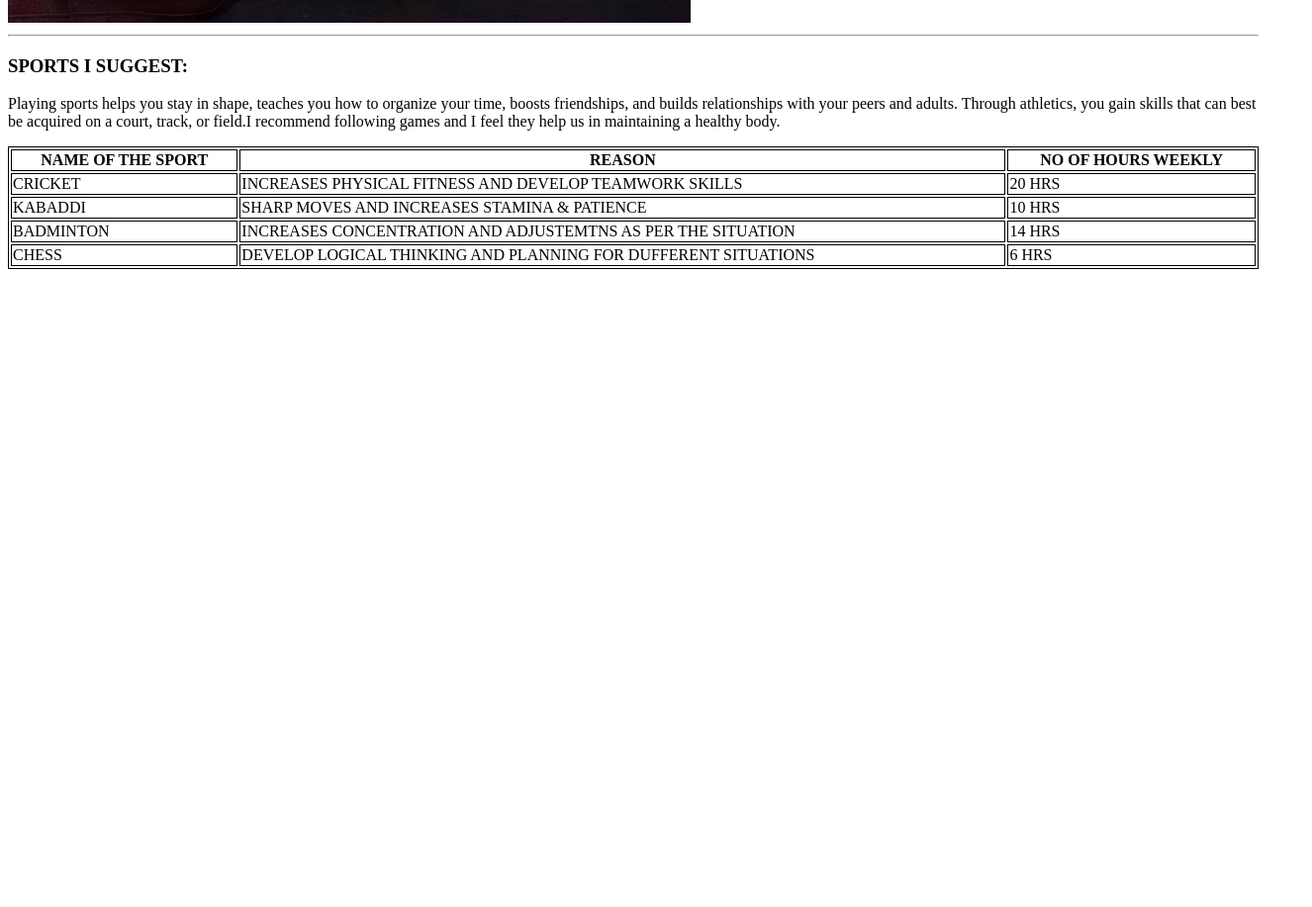
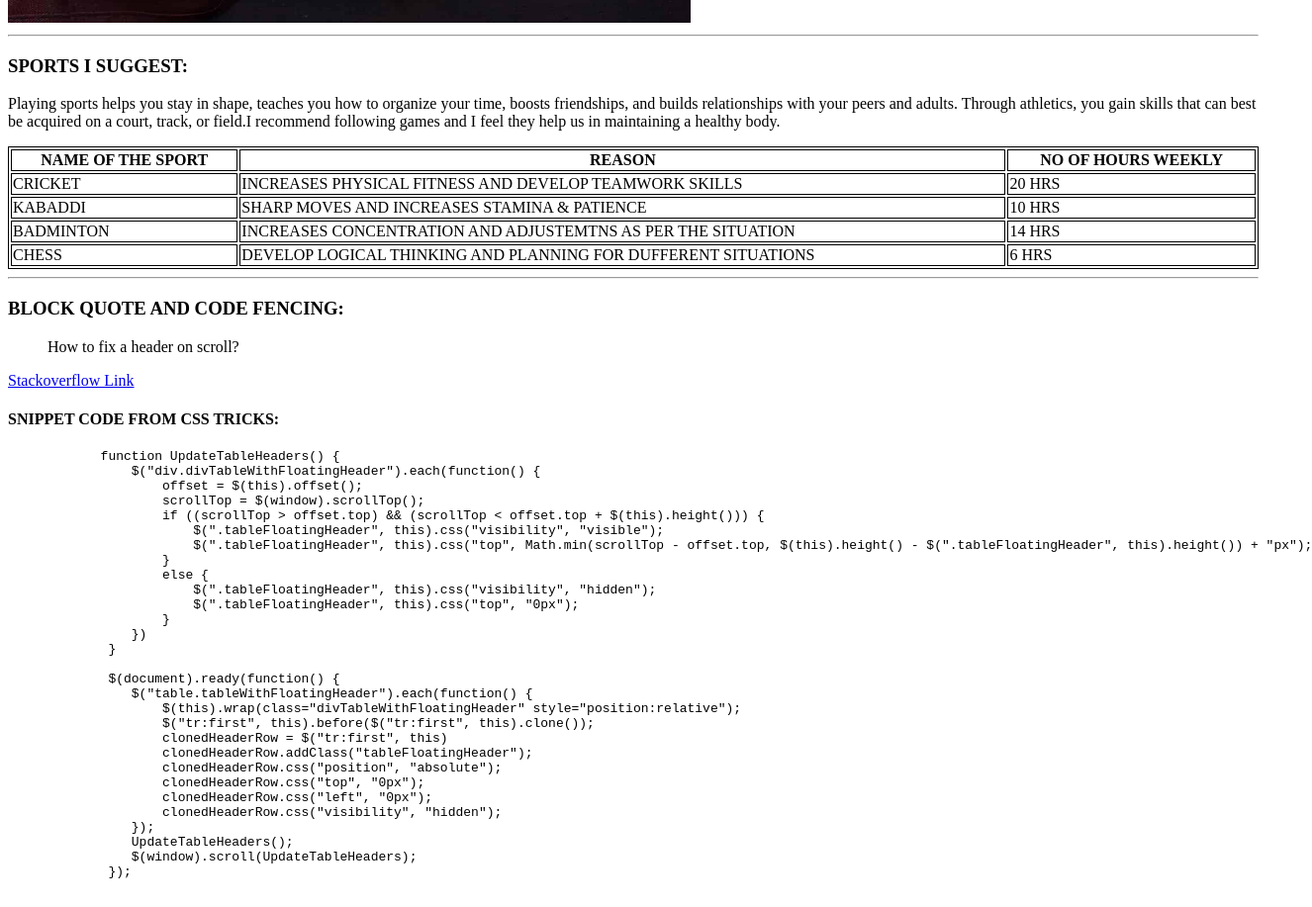
Before and after one commit to 44-563-WebApps-F23/44563-webapps-f23-assignment3-Srinadh1998-hub, a plain HTML site: page mystats.html in a window 1280 px wide. Shown: the part 820-1737 px from the top of the page at 99% size, 1326 px wide, since content can reach past the window. Before the commit the page ends 1100 px from the top, so only its background shows below. Drawn offline with Linux system fonts and the light colour scheme.

```diff
--- a/mystats.html
+++ b/mystats.html
@@ -48,5 +48,41 @@
                 <td>6 HRS</td>
             </tr>
         </table>
+        <hr>
+        <h3>BLOCK QUOTE AND CODE FENCING:</h3>
+        <blockquote>How to fix a header on scroll?</blockquote>
+        <a href="//stackoverflow.com/questions/19158559/how-to-fix-a-header-on-scroll">Stackoverflow Link</a>
+        <h4>SNIPPET CODE FROM CSS TRICKS:</h4>
+        <pre>
+            function UpdateTableHeaders() {
+                $("div.divTableWithFloatingHeader").each(function() {
+                    offset = $(this).offset();
+                    scrollTop = $(window).scrollTop();
+                    if ((scrollTop > offset.top) && (scrollTop < offset.top + $(this).height())) {
+                        $(".tableFloatingHeader", this).css("visibility", "visible");
+                        $(".tableFloatingHeader", this).css("top", Math.min(scrollTop - offset.top, $(this).height() - $(".tableFloatingHeader", this).height()) + "px");
+                    }
+                    else {
+                        $(".tableFloatingHeader", this).css("visibility", "hidden");
+                        $(".tableFloatingHeader", this).css("top", "0px");
+                    }
+                })
+             }
+
+             $(document).ready(function() {
+                $("table.tableWithFloatingHeader").each(function() {
+                    $(this).wrap(class="divTableWithFloatingHeader" style="position:relative");
+                    $("tr:first", this).before($("tr:first", this).clone());
+                    clonedHeaderRow = $("tr:first", this)
+                    clonedHeaderRow.addClass("tableFloatingHeader");
+                    clonedHeaderRow.css("position", "absolute");
+                    clonedHeaderRow.css("top", "0px");
+                    clonedHeaderRow.css("left", "0px");
+                    clonedHeaderRow.css("visibility", "hidden");
+                });
+                UpdateTableHeaders();
+                $(window).scroll(UpdateTableHeaders);
+             });
+        </pre>
     </body>
 </html>
```
Also changed, not shown: 1 other file.
